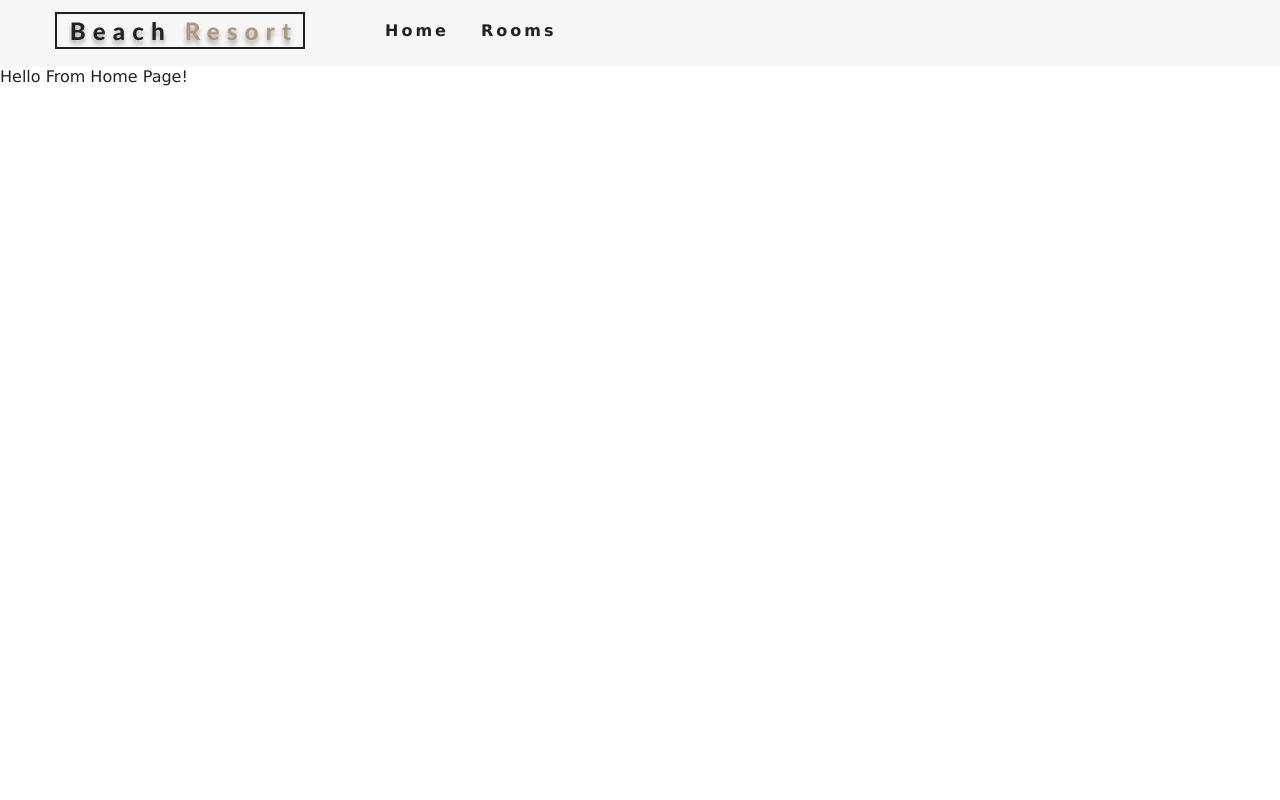
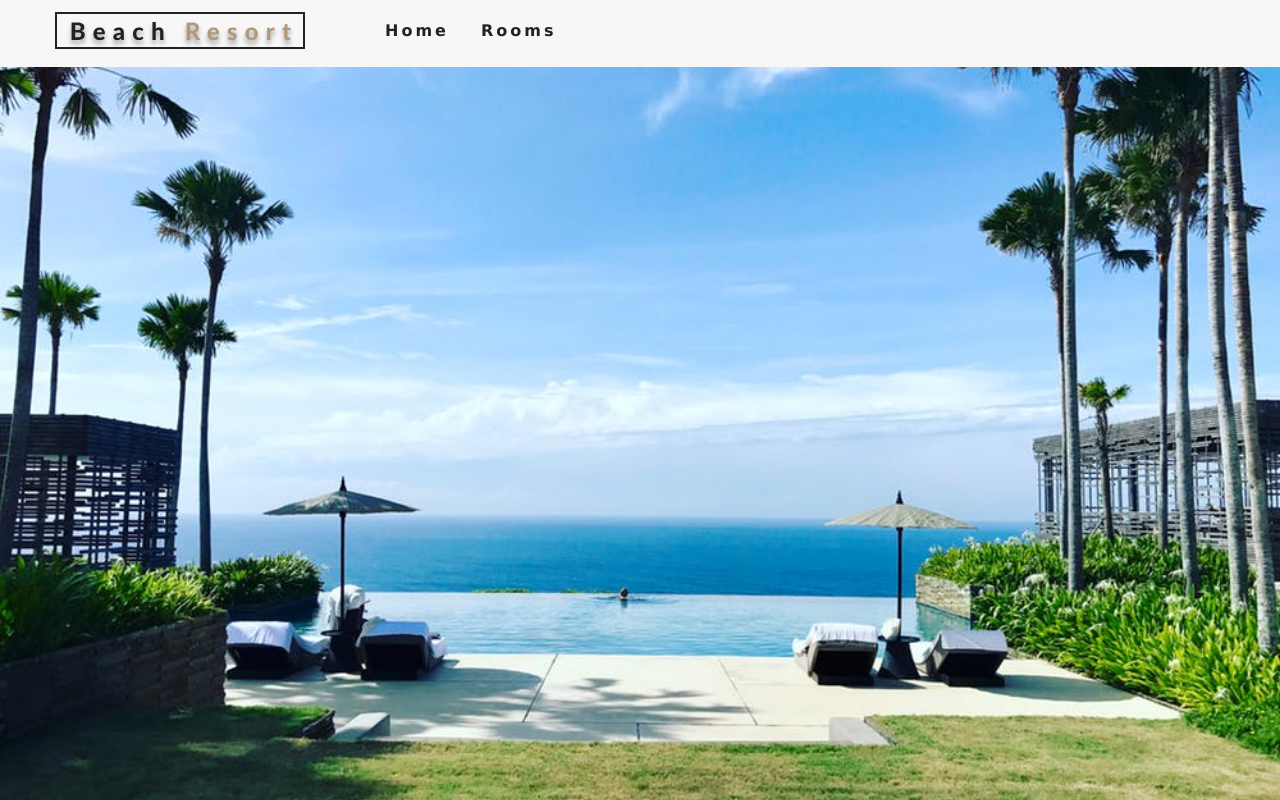
Before and after one commit to saryyevnd/resort-beach-react, a React (Create React App) app: page / in a window 1280 px wide. Built offline with nearby package versions, Linux system fonts and the light colour scheme.

Commit message:
Created Hero Component and developed other components

```diff
--- /dev/null
+++ b/src/components/Hero.js
@@ -0,0 +1,12 @@
+import React from 'react'
+
+const Hero = ({ children, hero='defaultHero' }) => {
+    return (
+        <header className={hero}>
+            {children}
+        </header>
+    )
+}
+
+
+export default Hero
--- a/src/pages/Error.js
+++ b/src/pages/Error.js
@@ -1,9 +1,10 @@
 import React from 'react'
+import Hero from '../components/Hero'
 
-function Error() {
+const Error = () => {
     return (
         <div>
-            Hello From Error Page
+            <Hero />
         </div>
     )
 }
--- a/src/pages/Home.js
+++ b/src/pages/Home.js
@@ -1,10 +1,11 @@
 import React from 'react'
+import Hero from '../components/Hero'
 
 const Home = () => {
     return (
-        <div>
-            Hello From Home Page!
-        </div>
+        <>
+            <Hero />
+        </>
     )
 }
 
--- a/src/pages/Rooms.js
+++ b/src/pages/Rooms.js
@@ -1,10 +1,11 @@
 import React from 'react'
+import Hero from '../components/Hero'
 
 const Rooms = () => {
     return (
-        <div>
-            Hello From Rooms Page
-        </div>
+        <>
+            <Hero hero='roomsHero' />
+        </>
     )
 }
 
```
